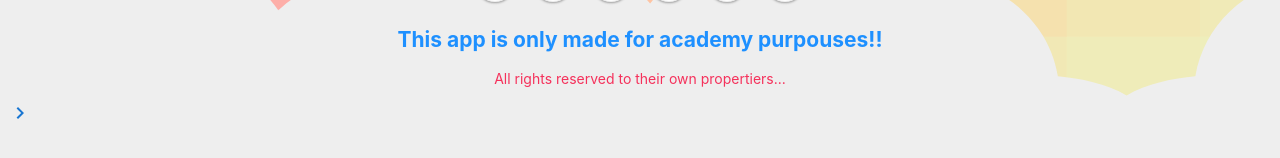
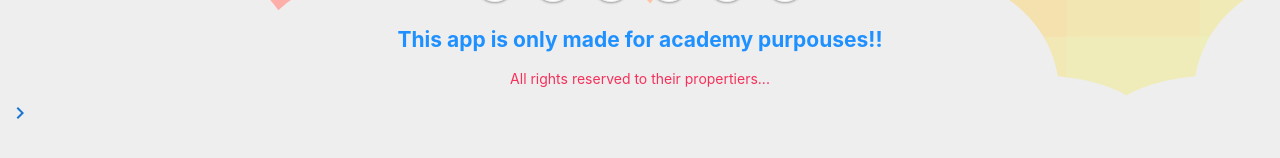
Before and after one commit to JesuZC/poke, an Angular app: page / in a window 1280 px wide. Shown: the part 630-788 px from the top of the page. Built offline with nearby package versions, Linux system fonts and the light colour scheme.

Commit message:
fix interface semantic errors

```diff
--- a/package.json
+++ b/package.json
@@ -1,6 +1,6 @@
 {
-  "name": "poke",
-  "version": "0.0.0",
+    "name": "pokemex",
+    "version": "0.1.0",
     "scripts": {
         "ng": "ng",
         "start": "ng serve",
--- a/src/app/components/footer/footer.component.html
+++ b/src/app/components/footer/footer.component.html
@@ -24,7 +24,7 @@
 <footer>
     <div>
         <h2 style="color: dodgerblue; text-align: center;"> This app is only made for academy purpouses!!</h2>
-        <p style="color: rgb(245, 49, 91); text-align: center;"> All rights reserved to their own propertiers...</p>
+        <p style="color: rgb(245, 49, 91); text-align: center;"> All rights reserved to their propertiers...</p>
     </div>
     <a href="https://github.com/angular/angular" target="_blank" rel="noopener" title="Go to Angular Repository">
         <svg class="material-icons" xmlns="http://www.w3.org/2000/svg" width="24" height="24" viewBox="0 0 24 24"><path d="M10 6L8.59 7.41 13.17 12l-4.58 4.59L10 18l6-6z" fill="#1976d2"/><path d="M0 0h24v24H0z" fill="none"/></svg>
```
Lines whose indentation alone changed are shown as unchanged.
